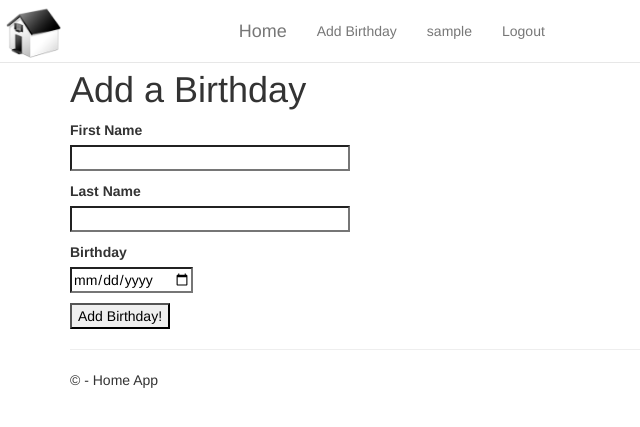
After one commit to HomeApplicationM/site, a Flask app: page /add_birthday in a window 1280 px wide. The commit adds this page. Shown: the top 427 px of the page, without its empty margins (0-640 px from the left). Run offline with Flask 2, Linux system fonts and the light colour scheme; the visitor is signed in with stand-in values (Sample User, id 1); data comes from the database, SQL or seed files in the repository; some libraries are stand-ins or nearby versions.

Commit message:
adding birthday logic

```diff
--- a/app/__init__.py
+++ b/app/__init__.py
@@ -41,6 +41,9 @@ def create_app():
     from app.routes.login import login_bp as login_blueprint
     app.register_blueprint(login_blueprint)
 
+    from app.routes.birthdays import birthdays_bp as birthdays_blueprint
+    app.register_blueprint(birthdays_blueprint)
+
     return app
 
 if __name__ == "__main__":
--- a/app/forms.py
+++ b/app/forms.py
@@ -1,6 +1,7 @@
 from flask_wtf import FlaskForm
 from wtforms import StringField, PasswordField, BooleanField, SubmitField, SelectField
 from wtforms.validators import ValidationError, DataRequired, Email, EqualTo
+from wtforms.fields import DateField
 from app.models import User
 
 class RegistrationForm(FlaskForm):
@@ -30,3 +31,9 @@ class LoginForm(FlaskForm):
     password = PasswordField('Password', validators=[DataRequired()])
     remember_me = BooleanField('Remember Me')
     submit = SubmitField('Sign In')
+
+class AddBirthday(FlaskForm):
+    first_name = StringField('First Name', validators=[DataRequired()])
+    last_name = StringField('Last Name')
+    birthday = DateField('Birthday', validators=[DataRequired()])
+    submit = SubmitField('Add Birthday!')
--- /dev/null
+++ b/app/routes/birthdays.py
@@ -0,0 +1,26 @@
+# from interplast import create_app
+from flask import Blueprint, render_template, flash, redirect
+from flask_login import current_user, login_user, logout_user, login_required
+from flask import url_for
+from datetime import datetime
+from app.forms import LoginForm, RegistrationForm, AddBirthday
+from app.models import User, PersonOfInterest
+from app import db, login
+
+birthdays_bp = Blueprint('birthdays', __name__)
+
+@birthdays_bp.route('/add_birthday', methods=['GET', 'POST'])
+@login_required
+def add_birthday():
+    form = AddBirthday()
+    if form.validate_on_submit():
+        poi = PersonOfInterest(
+            first_name=form.first_name.data,
+            last_name = form.last_name.data,
+            birthday=form.birthday.data,
+            related_to_user_id=current_user.id
+            )
+        db.session.add(poi)
+        db.session.commit()
+        flash('Congratulations, you added a new birthday!')
+    return render_template('add_birthday.html', title='Add a Birthday', form=form)
--- /dev/null
+++ b/app/templates/add_birthday.html
@@ -0,0 +1,22 @@
+{% extends "base.html" %}
+
+{% block content %}
+    <h1>Add a Birthday</h1>
+    <form action="" method="post" novalidate>
+        {{ form.hidden_tag() }}
+        <p>
+            {{ form.first_name.label }}<br>
+            {{ form.first_name(size=32) }}
+        </p>
+        <p>
+            {{ form.last_name.label }}<br>
+            {{ form.last_name(size=32) }}
+        </p>
+        <p>
+          {{ form.birthday.label }}<br>
+          {{ form.birthday(size=32) }}
+      </p>
+        <p>{{ form.submit() }}</p>
+    </form>
+
+{% endblock %}
--- a/app/templates/base.html
+++ b/app/templates/base.html
@@ -33,11 +33,11 @@
                         </div>
                         <div class="navbar-collapse collapse">
                           <ul class="nav navbar-nav">
-                            <li><a href="{{ url_for('main.home') }}">Home</a></li>
                             {% if current_user.is_anonymous %}
                             <li><a href="{{ url_for('login.login') }}">Sign-in</a></li>
                             {% else %}
-                            <li><a href="{{ url_for('login.user', username=current_user.Username) }}">{{current_user.Username}}</a></li>
+                            <li><a href="{{ url_for('birthdays.add_birthday') }}">Add Birthday</a></li>
+                            <li><a href="{{ url_for('login.user', username=current_user.Username) }}">{{current_user.username}}</a></li>
                             <li><a href="{{ url_for('login.logout') }}">Logout</a></li>
                             {% endif %}
                         </ul>
```
Also changed, not shown: app/models.py (+13 -0 lines).
